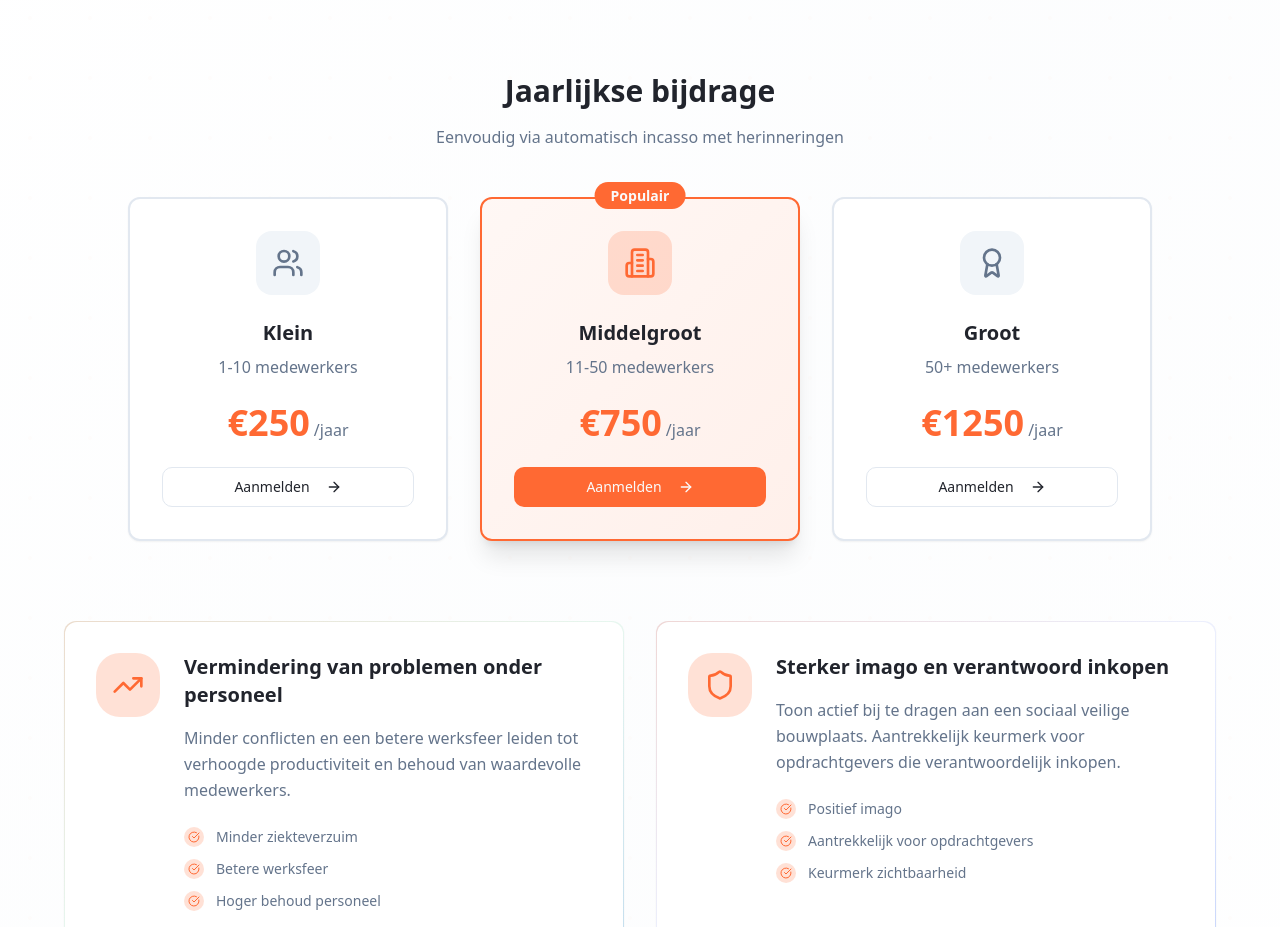
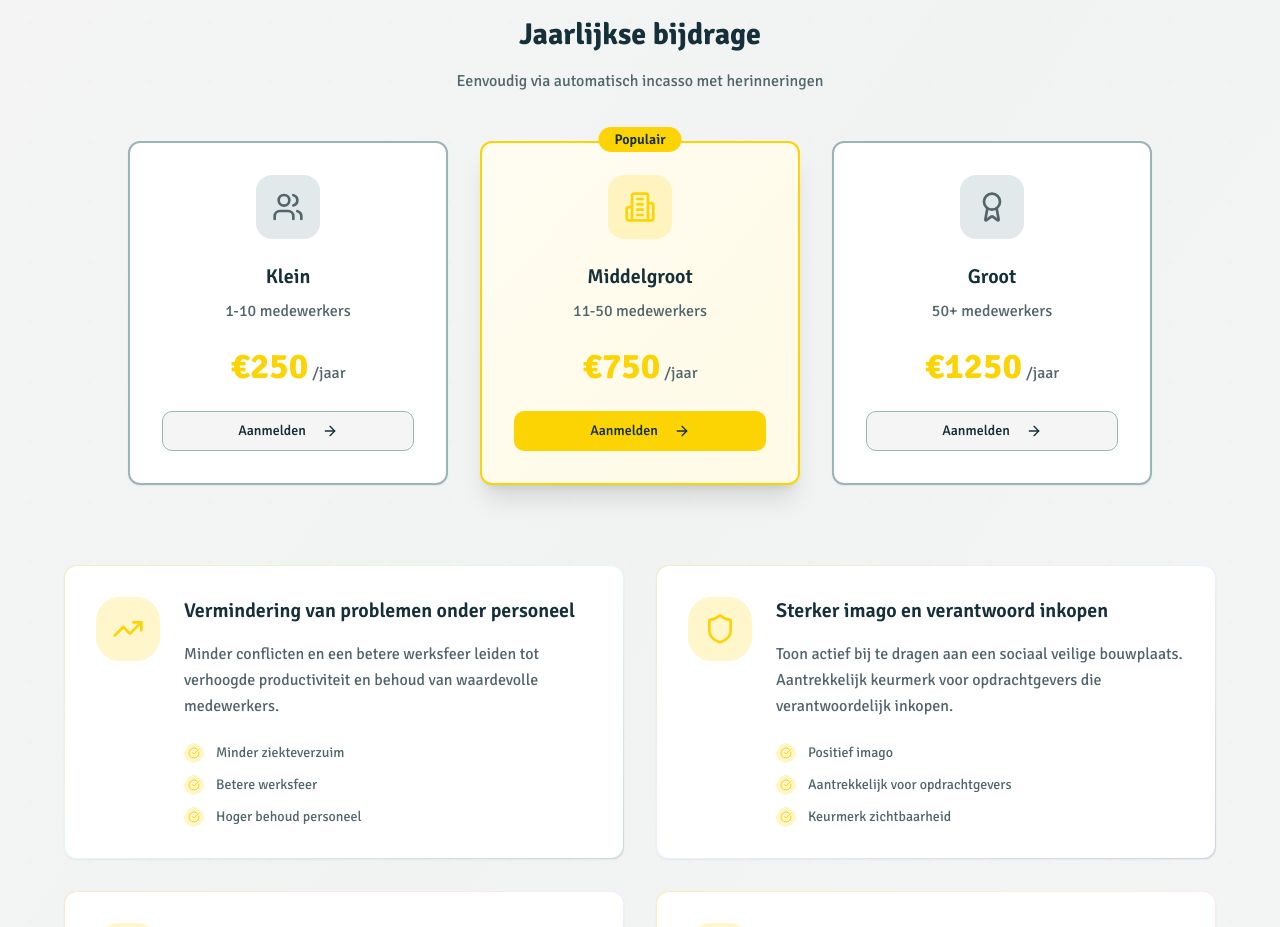
Before and after one commit to AramDawara123/bouw-met-respect, a React (Vite) app: page / in a window 1280 px wide. Shown: the part 3500-4427 px from the top of the page. Built offline with nearby package versions, Linux system fonts and the light colour scheme.

Commit message:
Add custom colors and font

```diff
--- a/index.html
+++ b/index.html
@@ -8,6 +8,9 @@
     <meta name="description" content="Samen doorbreken we de cirkel van grensoverschrijdend gedrag op bouwplaatsen. Voor een veilige, respectvolle sector die jong talent verwelkomt." />
     <meta name="author" content="Bouw met Respect" />
     <link rel="icon" href="/lovable-uploads/2a13d9d8-47a2-4787-9cba-80dfe398fd9e.png" type="image/png">
+    <link rel="preconnect" href="https://fonts.googleapis.com">
+    <link rel="preconnect" href="https://fonts.gstatic.com" crossorigin>
+    <link href="https://fonts.googleapis.com/css2?family=Signika:ital,wght@0,300;0,400;0,500;0,600;0,700;1,300;1,400;1,500;1,600;1,700&display=swap" rel="stylesheet">
 
     <meta property="og:title" content="Bouw met Respect - Community voor een veilige bouwsector" />
     <meta property="og:description" content="Samen doorbreken we de cirkel van grensoverschrijdend gedrag op bouwplaatsen. Voor een veilige, respectvolle sector die jong talent verwelkomt." />
--- a/src/index.css
+++ b/src/index.css
@@ -7,41 +7,52 @@
 
 @layer base {
   :root {
-    --background: 0 0% 100%;
-    --foreground: 222 15% 15%;
+    /* Kalk Wit background */
+    --background: 0 0% 96%;
+    --foreground: 194 46% 15%;
 
     --card: 0 0% 100%;
-    --card-foreground: 222 15% 15%;
+    --card-foreground: 194 46% 15%;
 
     --popover: 0 0% 100%;
-    --popover-foreground: 222 15% 15%;
+    --popover-foreground: 194 46% 15%;
 
-    /* Primary: Professional construction orange */
-    --primary: 16 100% 60%;
-    --primary-foreground: 0 0% 98%;
+    /* Primary: Bouw Geel (Construction Yellow) */
+    --primary: 50 98% 50%;
+    --primary-foreground: 194 46% 15%;
 
-    /* Secondary: Trust blue */
-    --secondary: 217 91% 60%;
+    /* Secondary: Lei Grijs (Slate Grey) */
+    --secondary: 194 13% 37%;
     --secondary-foreground: 0 0% 98%;
 
-    --muted: 210 40% 96.1%;
-    --muted-foreground: 215.4 16.3% 46.9%;
+    --muted: 182 16% 90%;
+    --muted-foreground: 194 13% 37%;
 
-    --accent: 16 100% 95%;
-    --accent-foreground: 16 100% 25%;
+    /* Accent: Zand Geel (Sand Yellow) */
+    --accent: 50 85% 76%;
+    --accent-foreground: 194 46% 15%;
 
     --destructive: 0 84.2% 60.2%;
     --destructive-foreground: 210 40% 98%;
 
-    --border: 214.3 31.8% 91.4%;
-    --input: 214.3 31.8% 91.4%;
-    --ring: 16 100% 60%;
+    /* Blauw Staal borders */
+    --border: 182 16% 66%;
+    --input: 182 16% 66%;
+    --ring: 50 98% 50%;
 
     --radius: 0.75rem;
 
-    /* Custom gradient variables */
-    --hero-gradient: linear-gradient(135deg, hsl(16 100% 60%) 0%, hsl(217 91% 60%) 100%);
-    --card-gradient: linear-gradient(145deg, hsl(0 0% 100%) 0%, hsl(210 40% 98%) 100%);
+    /* Custom gradient variables using new palette */
+    --hero-gradient: linear-gradient(135deg, hsl(50 98% 50%) 0%, hsl(194 46% 15%) 100%);
+    --card-gradient: linear-gradient(145deg, hsl(0 0% 100%) 0%, hsl(182 16% 90%) 100%);
+
+    /* Dark theme variants */
+    --nacht-blauw: 194 46% 15%;
+    --bouw-geel: 50 98% 50%;
+    --lei-grijs: 194 13% 37%;
+    --zand-geel: 50 85% 76%;
+    --blauw-staal: 182 16% 66%;
+    --kalk-wit: 0 0% 96%;
   }
 }
 
@@ -58,7 +69,7 @@
   }
 
   body {
-    @apply bg-background text-foreground;
+    @apply bg-background text-foreground font-sigmund;
     font-feature-settings: "rlig" 1, "calt" 1;
   }
 
--- a/tailwind.config.ts
+++ b/tailwind.config.ts
@@ -19,6 +19,9 @@ export default {
 			}
 		},
 		extend: {
+			fontFamily: {
+				'sigmund': ['Signika', 'sans-serif'],
+			},
 			colors: {
 				border: 'hsl(var(--border))',
 				input: 'hsl(var(--input))',
```
